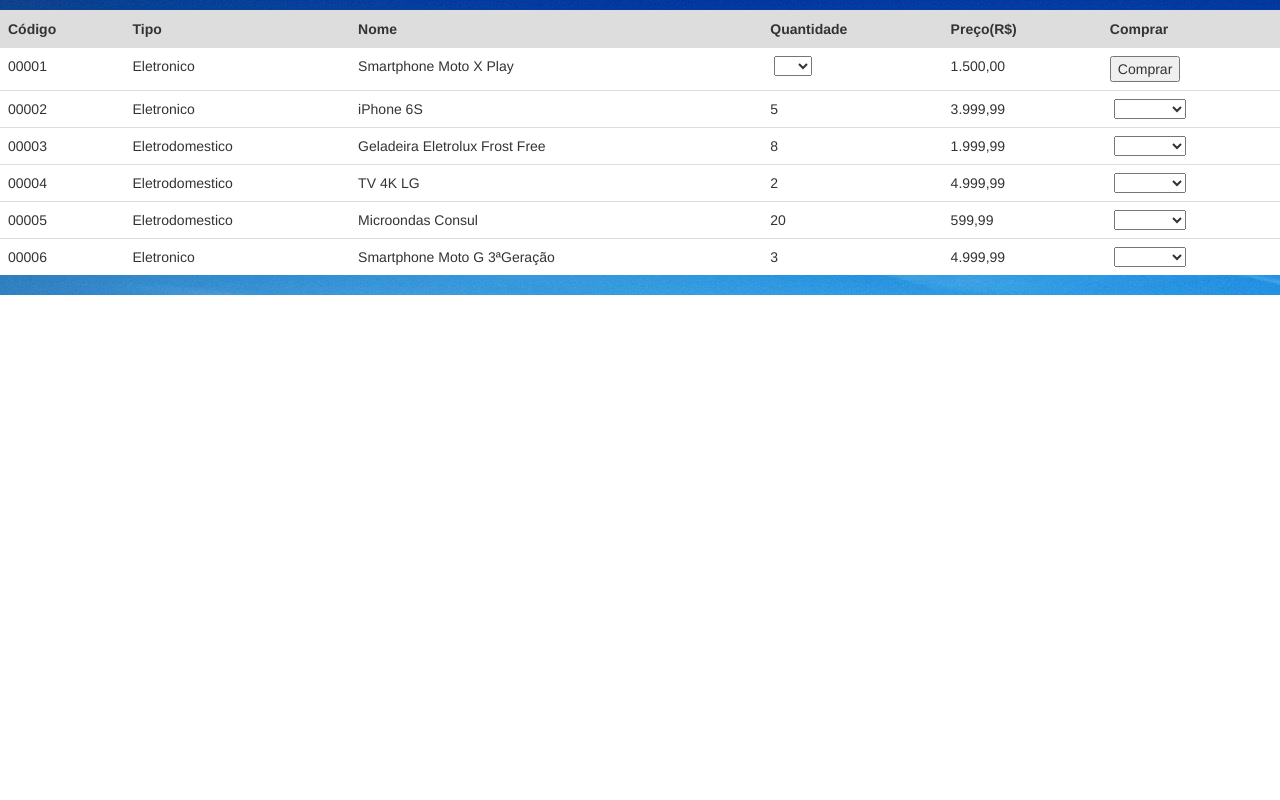
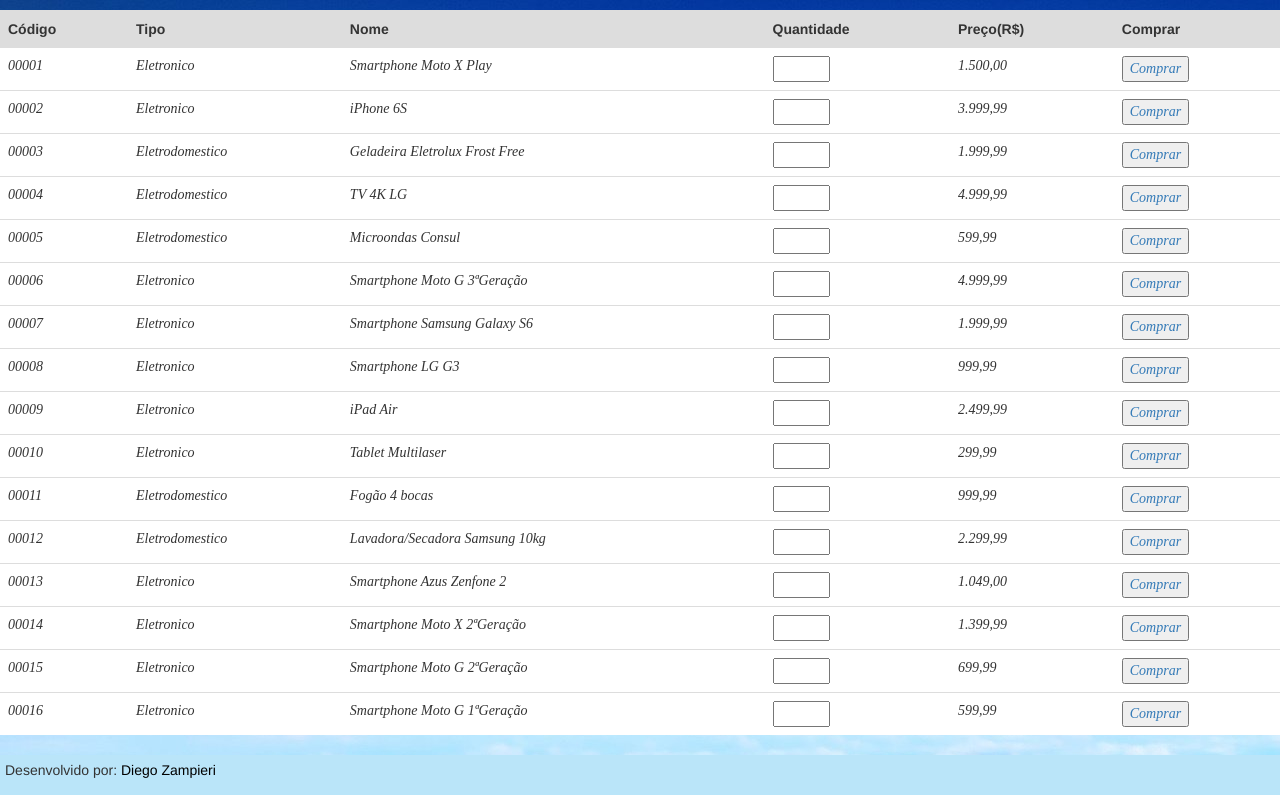
Before and after one commit to DiegoZampieri/teste-do-mercado, a plain HTML site: page compra.html in a window 1280 px wide. Drawn offline with nearby package versions, Linux system fonts and the light colour scheme.

Commit message:
Atualização 2
finalização da pag compras

```diff
--- a/_css/estilo.css
+++ b/_css/estilo.css
@@ -73,6 +73,11 @@
 	background:#dddddd;
 }
 
+table td{
+	font-family:"Times New Roman", Times, serif;
+	font-style: italic;
+}
+
 section#fot{
 	background: url("../_imagens/ceu_azul.jpg");
 }
--- a/compra.html
+++ b/compra.html
@@ -30,94 +30,151 @@
 				<td>00001</td>
 				<td>Eletronico</td>
 				<td>Smartphone Moto X Play</td>
-				<td><label for="cQtd"></label>
-                        <select name="tQtd" id="cQtd">
-							<option selected></option>
-                            <option value="1">01</option>
-                            <option value="2">02</option>
-						</select></th>
-				<td>1.500,00</th>
-				<td><input type="button" value="Comprar">
-				</td>
+				<td><label for="cQtd"></label><input type="number" name="tQtd" id="cQtd" min="0" max="10"/></td>
+				<td>1.500,00</td>
+				<td><a href="login.html"><button>Comprar</button></a></td>
 			</tr>
 
 			<tr>
 				<td>00002</td>
 				<td>Eletronico</td>
 				<td>iPhone 6S</td>
-				<td>5</td>
+				<td><label for="cQtd"></label><input type="number" name="tQtd" id="cQtd" min="0" max="10"/></td>
 				<td>3.999,99</td>
-				<td><label for="cCV"></label>
-                        <select name="tCV" id="cCV" onchange="location.href=this.value+'.html'">
-							<option selected></option>
-                            <option value="Compra">Compra</option>
-                            <option value="Venda">Venda</option>
-						</select>
-				</td>
+				<td><a href="login.html"><button>Comprar</button></a></td>
 			</tr>
 
 			<tr>
 				<td>00003</td>
 				<td>Eletrodomestico</td>
 				<td>Geladeira Eletrolux Frost Free</td>
-				<td>8</td>
+				<td><label for="cQtd"></label><input type="number" name="tQtd" id="cQtd" min="0" max="10"/></td>
 				<td>1.999,99</td>
-				<td><label for="cCV"></label>
-                        <select name="tCV" id="cCV" onchange="location.href=this.value+'.html'">
-							<option selected></option>
-                            <option value="Compra">Compra</option>
-                            <option value="Venda">Venda</option>
-						</select>
-				</td>
+				<td><a href="login.html"><button>Comprar</button></a></td>
 			</tr>
 
 			<tr>
 				<td>00004</td>
 				<td>Eletrodomestico</td>
 				<td>TV 4K LG</td>
-				<td>2</td>
+				<td><label for="cQtd"></label><input type="number" name="tQtd" id="cQtd" min="0" max="10"/></td>
 				<td>4.999,99</td>
-				<td><label for="cCV"></label>
-                        <select name="tCV" id="cCV" onchange="location.href=this.value+'.html'">
-							<option selected></option>
-                            <option value="Compra">Compra</option>
-                            <option value="Venda">Venda</option>
-						</select>
-				</td>
+				<td><a href="login.html"><button>Comprar</button></a></td>
 			</tr>
 
 			<tr>
 				<td>00005</td>
 				<td>Eletrodomestico</td>
 				<td>Microondas Consul</td>
-				<td>20</td>
+				<td><label for="cQtd"></label><input type="number" name="tQtd" id="cQtd" min="0" max="10"/></td>
 				<td>599,99</td>
-				<td><label for="cCV"></label>
-                        <select name="tCV" id="cCV" onchange="location.href=this.value+'.html'">
-							<option selected></option>
-                            <option value="Compra">Compra</option>
-                            <option value="Venda">Venda</option>
-						</select>
-				</td>
+				<td><a href="login.html"><button>Comprar</button></a></td>
 			</tr>
 
 			<tr>
 				<td>00006</td>
 				<td>Eletronico</td>
 				<td>Smartphone Moto G 3ªGeração</td>
-				<td>3</td>
+				<td><label for="cQtd"></label><input type="number" name="tQtd" id="cQtd" min="0" max="10"/></td>
 				<td>4.999,99</td>
-				<td><label for="cCV"></label>
-                        <select name="tCV" id="cCV" onchange="location.href=this.value+'.html'">
-							<option selected></option>
-                            <option value="Compra">Compra</option>
-                            <option value="Venda">Venda</option>
-						</select>
-				</td>
+				<td><a id="lin" href="login.html"><button>Comprar</button></a></td>
+			</tr>
+
+			<tr>
+				<td>00007</td>
+				<td>Eletronico</td>
+				<td>Smartphone Samsung Galaxy S6</td>
+				<td><label for="cQtd"></label><input type="number" name="tQtd" id="cQtd" min="0" max="10"/></td>
+				<td>1.999,99</td>
+				<td><a id="lin" href="login.html"><button>Comprar</button></a></td>
+			</tr>
+
+			<tr>
+				<td>00008</td>
+				<td>Eletronico</td>
+				<td>Smartphone LG G3</td>
+				<td><label for="cQtd"></label><input type="number" name="tQtd" id="cQtd" min="0" max="10"/></td>
+				<td>999,99</td>
+				<td><a id="lin" href="login.html"><button>Comprar</button></a></td>
+			</tr>
+
+			<tr>
+				<td>00009</td>
+				<td>Eletronico</td>
+				<td>iPad Air</td>
+				<td><label for="cQtd"></label><input type="number" name="tQtd" id="cQtd" min="0" max="10"/></td>
+				<td>2.499,99</td>
+				<td><a id="lin" href="login.html"><button>Comprar</button></a></td>
+			</tr>
+
+			<tr>
+				<td>00010</td>
+				<td>Eletronico</td>
+				<td>Tablet Multilaser</td>
+				<td><label for="cQtd"></label><input type="number" name="tQtd" id="cQtd" min="0" max="10"/></td>
+				<td>299,99</td>
+				<td><a id="lin" href="login.html"><button>Comprar</button></a></td>
+			</tr>
+
+			<tr>
+				<td>00011</td>
+				<td>Eletrodomestico</td>
+				<td>Fogão 4 bocas</td>
+				<td><label for="cQtd"></label><input type="number" name="tQtd" id="cQtd" min="0" max="10"/></td>
+				<td>999,99</td>
+				<td><a id="lin" href="login.html"><button>Comprar</button></a></td>
+			</tr>
+
+			<tr>
+				<td>00012</td>
+				<td>Eletrodomestico</td>
+				<td>Lavadora/Secadora Samsung 10kg</td>
+				<td><label for="cQtd"></label><input type="number" name="tQtd" id="cQtd" min="0" max="10"/></td>
+				<td>2.299,99</td>
+				<td><a id="lin" href="login.html"><button>Comprar</button></a></td>
+			</tr>
+
+			<tr>
+				<td>00013</td>
+				<td>Eletronico</td>
+				<td>Smartphone Azus Zenfone 2</td>
+				<td><label for="cQtd"></label><input type="number" name="tQtd" id="cQtd" min="0" max="10"/></td>
+				<td>1.049,00</td>
+				<td><a id="lin" href="login.html"><button>Comprar</button></a></td>
+			</tr>
+
+			<tr>
+				<td>00014</td>
+				<td>Eletronico</td>
+				<td>Smartphone Moto X 2ªGeração</td>
+				<td><label for="cQtd"></label><input type="number" name="tQtd" id="cQtd" min="0" max="10"/></td>
+				<td>1.399,99</td>
+				<td><a id="lin" href="login.html"><button>Comprar</button></a></td>
+			</tr>
+
+			<tr>
+				<td>00015</td>
+				<td>Eletronico</td>
+				<td>Smartphone Moto G 2ªGeração</td>
+				<td><label for="cQtd"></label><input type="number" name="tQtd" id="cQtd" min="0" max="10"/></td>
+				<td>699,99</td>
+				<td><a id="lin" href="login.html"><button>Comprar</button></a></td>
+			</tr>
+
+			<tr>
+				<td>00016</td>
+				<td>Eletronico</td>
+				<td>Smartphone Moto G 1ªGeração</td>
+				<td><label for="cQtd"></label><input type="number" name="tQtd" id="cQtd" min="0" max="10"/></td>
+				<td>599,99</td>
+				<td><a id="lin" href="login.html"><button>Comprar</button></a></td>
 			</tr>
 
 		</table>
 	</div>
 	</section>
+	<footer>
+	<p>Desenvolvido por: <a href="https://www.facebook.com/diego.zampieri.5" target="_blank">Diego Zampieri</a></p>
+	</footer>
 </body>
 </html>
```
Also changed, not shown: index.html (+1 -0 lines).
